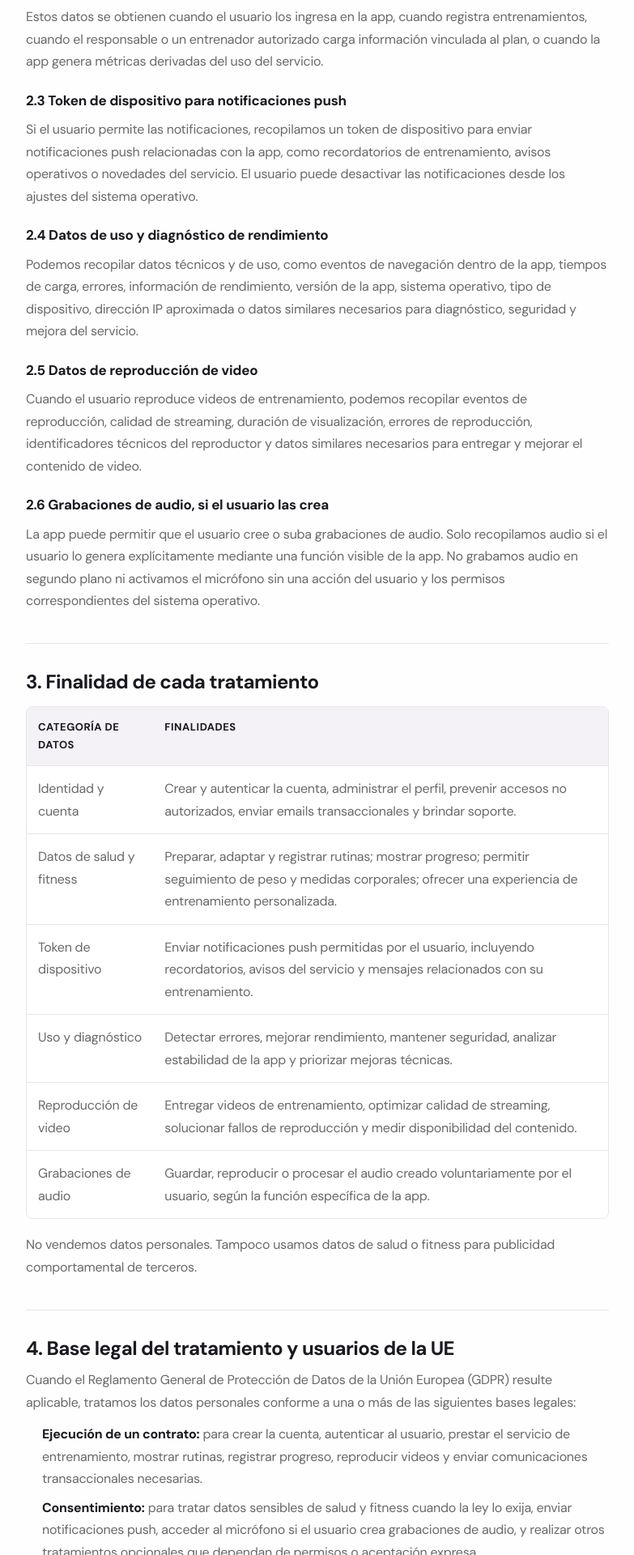
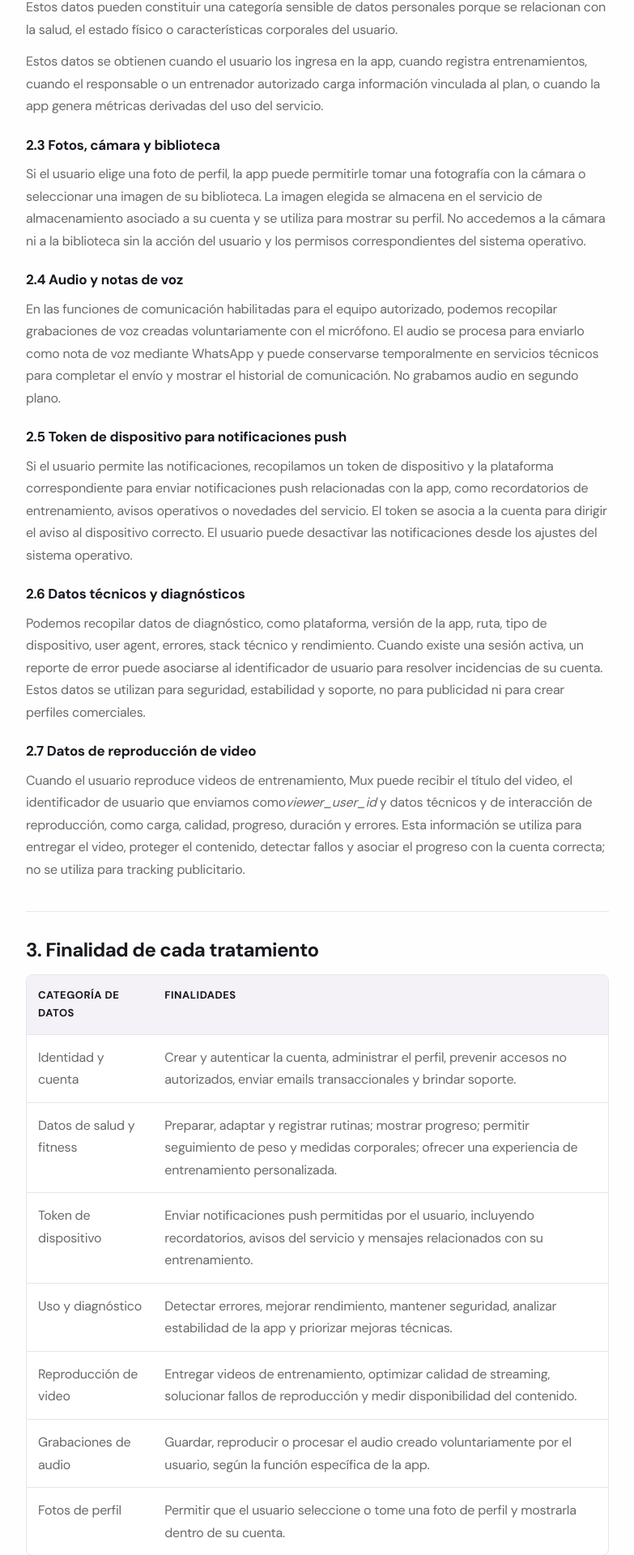
Before and after one commit to grupodte/entrenamiento-front, a React (Vite) app: page /privacy in a window 1280 px wide. Shown: the part 1504-3424 px from the top of the page at 81% size, without its empty margins (248-1031 px from the left). Built offline with nearby package versions, Linux system fonts and the light colour scheme; no server answers.

Commit message:
feat: Remove Google Tag Manager integration and related tracking code

```diff
--- a/index.html
+++ b/index.html
@@ -1,13 +1,6 @@
 <!doctype html>
 <html lang="es">
   <head>
-    <!-- Google Tag Manager -->
-    <script>(function(w,d,s,l,i){w[l]=w[l]||[];w[l].push({'gtm.start':
-    new Date().getTime(),event:'gtm.js'});var f=d.getElementsByTagName(s)[0],
-    j=d.createElement(s),dl=l!='dataLayer'?'&l='+l:'';j.async=true;j.src=
-    'https://www.googletagmanager.com/gtm.js?id='+i+dl;f.parentNode.insertBefore(j,f);
-    })(window,document,'script','dataLayer','GTM-N9HWTK83');</script>
-    <!-- End Google Tag Manager -->
     <meta charset="UTF-8" />
     <link rel="icon" type="image/png" sizes="256x256" href="/icons/pwa-icon.png" />
     <link rel="apple-touch-icon" sizes="256x256" href="/icons/pwa-icon.png" />
@@ -80,10 +73,6 @@
     </script>
   </head>
   <body>
-    <!-- Google Tag Manager (noscript) -->
-    <noscript><iframe src="https://www.googletagmanager.com/ns.html?id=GTM-N9HWTK83"
-    height="0" width="0" style="display:none;visibility:hidden"></iframe></noscript>
-    <!-- End Google Tag Manager (noscript) -->
     <div id="root"></div>
     <!-- SEO Content: Fallback para navegadores sin JavaScript -->
     <noscript>
--- a/src/lib/useGTM.ts
+++ /dev/null
@@ -1,45 +0,0 @@
-export function useGTM() {
-  const trackEvent = (eventName: string, eventData?: Record<string, any>) => {
-    if (typeof window !== 'undefined' && window.dataLayer) {
-      window.dataLayer.push({
-        event: eventName,
-        ...eventData,
-      });
-      console.log('GTM Event tracked:', eventName, eventData);
-    }
-  };
-
-  const trackPageView = (pageName: string, pageData?: Record<string, any>) => {
-    trackEvent('page_view', {
-      page_title: pageName,
-      ...pageData,
-    });
-  };
-
-  const trackButtonClick = (buttonName: string, location?: string) => {
-    trackEvent('button_click', {
-      button_name: buttonName,
-      button_location: location,
-    });
-  };
-
-  const trackFormSubmit = (formName: string, formData?: Record<string, any>) => {
-    trackEvent('form_submit', {
-      form_name: formName,
-      ...formData,
-    });
-  };
-
-  return {
-    trackEvent,
-    trackPageView,
-    trackButtonClick,
-    trackFormSubmit,
-  };
-}
-
-declare global {
-  interface Window {
-    dataLayer?: any[];
-  }
-}
--- a/src/pages/AgendaGracias.tsx
+++ b/src/pages/AgendaGracias.tsx
@@ -1,6 +1,5 @@
 import { useEffect, useState } from 'react'
 import { useNavigate } from '@tanstack/react-router'
-import { useGTM } from '../lib/useGTM'
 
 // Icons as SVG components
 const CheckIcon = ({ className }: { className?: string }) => (
@@ -41,13 +40,10 @@ const ArrowRightIcon = ({ className }: { className?: string }) => (
 
 export default function AgendaGracias() {
   const navigate = useNavigate()
-  const { trackPageView, trackEvent } = useGTM()
   const [countdown, setCountdown] = useState(15)
 
   useEffect(() => {
-    trackPageView('agenda_confirmada', { page_title: 'Cita confirmada' })
-    trackEvent('booking_completed', { conversion_type: 'agenda_confirmada' })
-  }, [trackPageView, trackEvent])
+  }, [])
 
   useEffect(() => {
     const timer = window.setInterval(() => {
--- a/src/pages/Home.tsx
+++ b/src/pages/Home.tsx
@@ -10,7 +10,6 @@ import InstagramFeed from '../components/InstagramFeed'
 import { HomePhaseContext } from '../layouts/MainLayout'
 import { useTextReveal } from '../lib/useTextReveal'
 import { useSEO } from '../lib/useSEO'
-import { useGTM } from '../lib/useGTM'
 import forWhoBg from '../assets/Imagenes/SECCION - 1.webp'
 
 const forWhoItems = [
@@ -32,7 +31,6 @@ export default function Home() {
     ogDescription: 'Asesoramiento personalizado de entrenamiento y nutrición con resultados concretos.',
   })
 
-  const { trackButtonClick, trackPageView } = useGTM()
   const { homePhase } = useContext(HomePhaseContext)
   const forWhoRef = useTextReveal()
   const forWhoSectionRef = useRef(null)
@@ -43,13 +41,8 @@ export default function Home() {
   const contentVisible = ['content', 'ready'].includes(resolvedPhase)
 
   const scrollToPlans = () => {
-    trackButtonClick('view_plans', 'hero_section')
     document.getElementById('planes')?.scrollIntoView({ behavior: 'smooth' })
   }
-
-  useEffect(() => {
-    trackPageView('home', { page_url: window.location.pathname })
-  }, [])
 
   useEffect(() => {
     const section = forWhoSectionRef.current
@@ -136,7 +129,6 @@ export default function Home() {
           <div className={`hero-reveal hero-reveal--4 flex flex-col sm:flex-row items-stretch sm:items-center gap-3 w-full sm:w-auto pt-1 ${heroVisible ? 'is-visible' : ''}`}>
             <a
               href="/pre-call"
-              onClick={() => trackButtonClick('start_pre_call', 'hero_cta')}
               className="liquid-btn liquid-btn--solid sm:w-auto px-8 py-3.5 text-center text-[13px] font-bold uppercase tracking-widest text-white transition-all duration-500 hover:-translate-y-0.5 rounded-[10px] sm:rounded-[12px]"
             >
               <span>Quiero empezar</span>
@@ -249,7 +241,6 @@ export default function Home() {
           </p>
           <a
             href="/pre-call"
-            onClick={() => trackButtonClick('start_pre_call', 'closing_cta')}
             data-closing-cta-item
             className="liquid-btn liquid-btn--solid text-white font-bold text-[13px] uppercase tracking-widest py-4 px-10 rounded-[10px] sm:rounded-[12px] transition-all duration-500 hover:-translate-y-0.5"
           >
--- a/src/pages/PreCall.tsx
+++ b/src/pages/PreCall.tsx
@@ -2,7 +2,6 @@ import { useEffect, useRef, useState } from 'react'
 import { useNavigate } from '@tanstack/react-router'
 import logoSvg from '../assets/DD FIT - LOGO PRINCIPAL.svg'
 import { supabase } from '../lib/supabaseClient'
-import { useGTM } from '../lib/useGTM'
 
 const PRECALL_STORAGE_KEY = 'dmf_precall_data'
 const PRECALL_LEAD_ID_STORAGE_KEY = 'dmf_precall_lead_id'
@@ -214,7 +213,6 @@ function StepText({
 // ── Main ───────────────────────────────────────────────────
 export default function PreCall() {
   const navigate = useNavigate()
-  const { trackPageView, trackEvent } = useGTM()
   const [step, setStep] = useState(0)
   const [visible, setVisible] = useState(true)
   const [data, setData] = useState<Data>(INITIAL)
@@ -238,9 +236,7 @@ export default function PreCall() {
   const choose = (field: keyof Data, value: string) => {
     const nextData = { ...data, [field]: value }
     setData(nextData)
-    trackEvent('precall_choice', { field, value, step })
     if (field === 'dispone99Mensuales' && value === 'no') {
-      trackEvent('budget_rejection', { reason: 'insufficient_budget', step })
       try {
         localStorage.setItem(PRECALL_STORAGE_KEY, JSON.stringify(nextData))
       } catch {
@@ -253,14 +249,9 @@ export default function PreCall() {
   }
 
   useEffect(() => {
-    trackPageView('pre_call', { initial_step: 0 })
-  }, [trackPageView])
-
-  useEffect(() => {
     if (step > 0) {
-      trackEvent('precall_step_reached', { step, total: TOTAL, progress_percent: Math.round((step / TOTAL) * 100) })
     }
-  }, [step, trackEvent])
+  }, [step])
 
   useEffect(() => {
     const previousBodyOverflow = document.body.style.overflow
@@ -325,7 +316,6 @@ export default function PreCall() {
       setSubmitting(false)
       return
     }
-    trackEvent('precall_submitted', { dias_entrenamiento: data.entrenaDias, principal_need: data.dispuestoInvertir, lead_id: leadId })
     await new Promise(r => setTimeout(r, 400))
     navigate({ to: '/agenda' })
   }
--- a/src/pages/PrivacyPolicy.tsx
+++ b/src/pages/PrivacyPolicy.tsx
@@ -56,6 +56,11 @@ const purposes = [
     purpose:
       'Guardar, reproducir o procesar el audio creado voluntariamente por el usuario, según la función específica de la app.',
   },
+  {
+    category: 'Fotos de perfil',
+    purpose:
+      'Permitir que el usuario seleccione o tome una foto de perfil y mostrarla dentro de su cuenta.',
+  },
 ]
 
 const providers = [
@@ -78,6 +83,10 @@ const providers = [
   {
     name: 'Vercel (Speed Insights)',
     purpose: 'medición de rendimiento, tiempos de carga y estabilidad técnica de la experiencia web o componentes relacionados.',
+  },
+  {
+    name: 'Meta/WhatsApp',
+    purpose: 'envío y recepción de comunicaciones, incluidas notas de voz cuando esta función es utilizada por personal autorizado.',
   },
 ]
 
@@ -191,12 +200,15 @@ export default function PrivacyPolicy() {
               integrados.
             </p>
 
-            <h3>2.1 Identidad y cuenta</h3>
+            <h3>2.1 Identidad, cuenta y acceso</h3>
             <p>
-              Recopilamos email, nombre y contraseña. La contraseña se almacena
-              mediante mecanismos de hash; no almacenamos contraseñas en texto claro.
-              Estos datos se obtienen cuando el usuario registra una cuenta, inicia
-              sesión, actualiza su perfil o solicita soporte.
+              Recopilamos email, nombre, identificador de usuario, foto de perfil y
+              contraseña. El identificador de usuario se utiliza para asociar la
+              cuenta con rutinas, dietas, cursos, progreso, permisos y solicitudes de
+              soporte. La contraseña se almacena mediante mecanismos de hash; no
+              almacenamos contraseñas en texto claro. Estos datos se obtienen cuando
+              el usuario registra una cuenta, inicia sesión, actualiza su perfil o
+              solicita soporte.
             </p>
 
             <h3>2.2 Datos de salud y fitness</h3>
@@ -213,40 +225,55 @@ export default function PrivacyPolicy() {
               métricas derivadas del uso del servicio.
             </p>
 
-            <h3>2.3 Token de dispositivo para notificaciones push</h3>
+            <h3>2.3 Fotos, cámara y biblioteca</h3>
+            <p>
+              Si el usuario elige una foto de perfil, la app puede permitirle tomar
+              una fotografía con la cámara o seleccionar una imagen de su biblioteca.
+              La imagen elegida se almacena en el servicio de almacenamiento asociado
+              a su cuenta y se utiliza para mostrar su perfil. No accedemos a la
+              cámara ni a la biblioteca sin la acción del usuario y los permisos
+              correspondientes del sistema operativo.
+            </p>
+
+            <h3>2.4 Audio y notas de voz</h3>
+            <p>
+              En las funciones de comunicación habilitadas para el equipo autorizado,
+              podemos recopilar grabaciones de voz creadas voluntariamente con el
+              micrófono. El audio se procesa para enviarlo como nota de voz mediante
+              WhatsApp y puede conservarse temporalmente en servicios técnicos para
+              completar el envío y mostrar el historial de comunicación. No grabamos
+              audio en segundo plano.
+            </p>
+
+            <h3>2.5 Token de dispositivo para notificaciones push</h3>
             <p>
               Si el usuario permite las notificaciones, recopilamos un token de
-              dispositivo para enviar notificaciones push relacionadas con la app,
-              como recordatorios de entrenamiento, avisos operativos o novedades del
-              servicio. El usuario puede desactivar las notificaciones desde los
-              ajustes del sistema operativo.
+              dispositivo y la plataforma correspondiente para enviar notificaciones
+              push relacionadas con la app, como recordatorios de entrenamiento,
+              avisos operativos o novedades del servicio. El token se asocia a la
+              cuenta para dirigir el aviso al dispositivo correcto. El usuario puede
+              desactivar las notificaciones desde los ajustes del sistema operativo.
             </p>
 
-            <h3>2.4 Datos de uso y diagnóstico de rendimiento</h3>
+            <h3>2.6 Datos técnicos y diagnósticos</h3>
             <p>
-              Podemos recopilar datos técnicos y de uso, como eventos de navegación
-              dentro de la app, tiempos de carga, errores, información de
-              rendimiento, versión de la app, sistema operativo, tipo de dispositivo,
-              dirección IP aproximada o datos similares necesarios para diagnóstico,
-              seguridad y mejora del servicio.
+              Podemos recopilar datos de diagnóstico, como plataforma, versión de la
+              app, ruta, tipo de dispositivo, user agent, errores, stack técnico y
+              rendimiento. Cuando existe una sesión activa, un reporte de error puede
+              asociarse al identificador de usuario para resolver incidencias de su
+              cuenta. Estos datos se utilizan para seguridad, estabilidad y soporte,
+              no para publicidad ni para crear perfiles comerciales.
             </p>
 
-            <h3>2.5 Datos de reproducción de video</h3>
+            <h3>2.7 Datos de reproducción de video</h3>
             <p>
-              Cuando el usuario reproduce videos de entrenamiento, podemos recopilar
-              eventos de reproducción, calidad de streaming, duración de
-              visualización, errores de reproducción, identificadores técnicos del
-              reproductor y datos similares necesarios para entregar y mejorar el
-              contenido de video.
-            </p>
-
-            <h3>2.6 Grabaciones de audio, si el usuario las crea</h3>
-            <p>
-              La app puede permitir que el usuario cree o suba grabaciones de audio.
-              Solo recopilamos audio si el usuario lo genera explícitamente mediante
-              una función visible de la app. No grabamos audio en segundo plano ni
-              activamos el micrófono sin una acción del usuario y los permisos
-              correspondientes del sistema operativo.
+              Cuando el usuario reproduce videos de entrenamiento, Mux puede recibir
+              el título del video, el identificador de usuario que enviamos como
+              <em>viewer_user_id</em> y datos técnicos y de interacción de
+              reproducción, como carga, calidad, progreso, duración y errores. Esta
+              información se utiliza para entregar el video, proteger el contenido,
+              detectar fallos y asociar el progreso con la cuenta correcta; no se
+              utiliza para tracking publicitario.
             </p>
           </PolicySection>
 
@@ -270,8 +297,9 @@ export default function PrivacyPolicy() {
               </table>
             </div>
             <p>
-              No vendemos datos personales. Tampoco usamos datos de salud o fitness
-              para publicidad comportamental de terceros.
+              No vendemos datos personales, no realizamos publicidad comportamental y
+              no utilizamos datos personales para tracking entre aplicaciones o sitios
+              web de terceros, medición publicitaria ni perfiles comerciales.
             </p>
           </PolicySection>
 
@@ -291,9 +319,9 @@ export default function PrivacyPolicy() {
               <li>
                 <strong>Consentimiento:</strong> para tratar datos sensibles de salud
                 y fitness cuando la ley lo exija, enviar notificaciones push, acceder
-                al micrófono si el usuario crea grabaciones de audio, y realizar
-                otros tratamientos opcionales que dependan de permisos o aceptación
-                expresa.
+                al micrófono, cámara o biblioteca si el usuario crea grabaciones o
+                selecciona una foto, y realizar otros tratamientos opcionales que
+                dependan de permisos o aceptación expresa.
               </li>
               <li>
                 <strong>Interés legítimo, cuando sea permitido:</strong> para
@@ -358,6 +386,14 @@ export default function PrivacyPolicy() {
               cumplir las finalidades descritas en esta política, prestar el
               servicio, resolver disputas, mantener seguridad, cumplir obligaciones
               legales y atender solicitudes del usuario.
+            </p>
+            <p>
+              Las fotos de perfil, datos de salud y fitness y progreso se conservan
+              mientras sean necesarios para prestar el servicio o hasta que el usuario
+              solicite su eliminación. Los reportes de diagnóstico se conservan durante
+              el tiempo necesario para investigar y resolver incidencias. Las notas de
+              voz pueden conservarse temporalmente para completar el envío y administrar
+              el historial de comunicación.
             </p>
             <ul>
               {retentionItems.map((item) => (
--- a/src/pages/Terms.tsx
+++ b/src/pages/Terms.tsx
@@ -40,8 +40,8 @@ export default function Terms() {
           <Section title="2. Servicio y cuenta">
             <p>La app ofrece herramientas de entrenamiento, seguimiento, contenido y comunicación con fines de bienestar general. Debés proporcionar información verdadera, mantener la confidencialidad de tus credenciales y avisarnos si detectás un acceso no autorizado.</p>
           </Section>
-          <Section title="3. Autenticación">
-            <p>Podés registrarte con email o mediante Google o Apple. Estos proveedores pueden compartir información básica del perfil conforme a los permisos que autorices. Supabase gestiona la autenticación y la sesión de la cuenta.</p>
+          <Section title="3. Autenticación y datos personales">
+            <p>Podés registrarte con email o mediante Google o Apple. Estos proveedores pueden compartir información básica del perfil conforme a los permisos que autorices. Supabase gestiona la autenticación y la sesión de la cuenta. El uso de datos personales, datos de salud y fitness, fotos, audio, notificaciones, diagnósticos y datos de reproducción se describe en nuestra <Link to="/privacy">Política de Privacidad</Link>.</p>
           </Section>
           <Section title="4. Uso aceptable">
             <ul>
```
Also changed, not shown: 1 other file (tests, documents, lock files or other folders).
